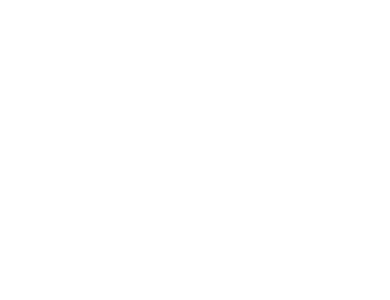
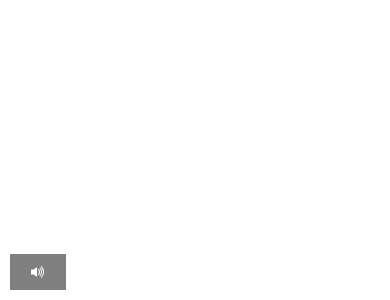
Before and after one commit to de-salman/hopsiescomingsoon, a Next.js app: page / in a window 390 px wide. Shown: the part 544-844 px from the top of the page. Built offline with nearby package versions, Linux system fonts and the light colour scheme.

Commit message:
mobile video autoplay 4

```diff
--- a/src/app/page.js
+++ b/src/app/page.js
@@ -1,18 +1,26 @@
 "use client";
 
-import { useEffect, useRef } from "react";
+import { useEffect, useRef, useState } from "react";
 
 export default function Home() {
   const videoRef = useRef(null);
+  const [isMuted, setIsMuted] = useState(true);
 
   useEffect(() => {
     if (videoRef.current) {
       videoRef.current.play().catch((error) => {
         console.log("Autoplay was prevented:", error);
-        // You might want to show a play button here s
+        // Optionally show play button if autoplay fails
       });
     }
   }, []);
+
+  const handleMuteToggle = () => {
+    if (videoRef.current) {
+      videoRef.current.muted = !videoRef.current.muted;
+      setIsMuted(videoRef.current.muted);
+    }
+  };
 
   return (
     <div>
@@ -26,6 +34,7 @@
         ref={videoRef}
         className="mobile"
         autoPlay
+        muted={isMuted}
         playsInline
         loop
         src="./Hopsies.mp4"
@@ -33,6 +42,48 @@
       >
         Your browser does not support the video tag.
       </video>
+
+      {/* Button to unmute/mute the video */}
+      <button
+        onClick={handleMuteToggle}
+        className="mobile"
+        style={{
+          position: "absolute",
+          bottom: "10px",
+          left: "10px",
+          padding: "10px 20px",
+          backgroundColor: "rgba(0, 0, 0, 0.5)",
+          color: "white",
+          border: "none",
+          cursor: "pointer",
+        }}
+      >
+        {isMuted ? (
+          <svg
+            xmlns="http://www.w3.org/2000/svg"
+            width="16"
+            height="16"
+            fill="currentColor"
+            class="bi bi-volume-up-fill"
+            viewBox="0 0 16 16"
+          >
+            <path d="M11.536 14.01A8.47 8.47 0 0 0 14.026 8a8.47 8.47 0 0 0-2.49-6.01l-.708.707A7.48 7.48 0 0 1 13.025 8c0 2.071-.84 3.946-2.197 5.303z" />
+            <path d="M10.121 12.596A6.48 6.48 0 0 0 12.025 8a6.48 6.48 0 0 0-1.904-4.596l-.707.707A5.48 5.48 0 0 1 11.025 8a5.48 5.48 0 0 1-1.61 3.89z" />
+            <path d="M8.707 11.182A4.5 4.5 0 0 0 10.025 8a4.5 4.5 0 0 0-1.318-3.182L8 5.525A3.5 3.5 0 0 1 9.025 8 3.5 3.5 0 0 1 8 10.475zM6.717 3.55A.5.5 0 0 1 7 4v8a.5.5 0 0 1-.812.39L3.825 10.5H1.5A.5.5 0 0 1 1 10V6a.5.5 0 0 1 .5-.5h2.325l2.363-1.89a.5.5 0 0 1 .529-.06" />
+          </svg>
+        ) : (
+          <svg
+            xmlns="http://www.w3.org/2000/svg"
+            width="16"
+            height="16"
+            fill="currentColor"
+            class="bi bi-volume-mute-fill"
+            viewBox="0 0 16 16"
+          >
+            <path d="M6.717 3.55A.5.5 0 0 1 7 4v8a.5.5 0 0 1-.812.39L3.825 10.5H1.5A.5.5 0 0 1 1 10V6a.5.5 0 0 1 .5-.5h2.325l2.363-1.89a.5.5 0 0 1 .529-.06m7.137 2.096a.5.5 0 0 1 0 .708L12.207 8l1.647 1.646a.5.5 0 0 1-.708.708L11.5 8.707l-1.646 1.647a.5.5 0 0 1-.708-.708L10.793 8 9.146 6.354a.5.5 0 1 1 .708-.708L11.5 7.293l1.646-1.647a.5.5 0 0 1 .708 0" />
+          </svg>
+        )}
+      </button>
     </div>
   );
 }
```
